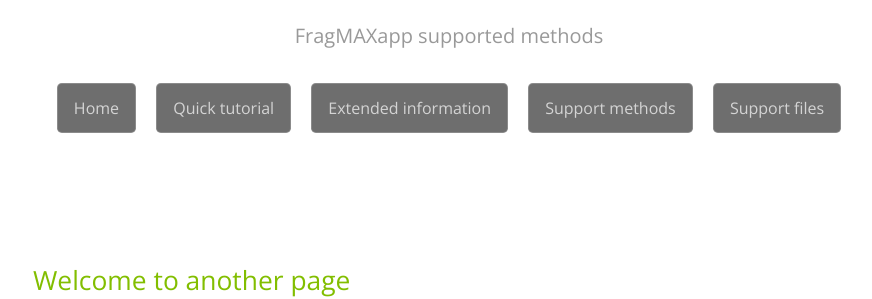
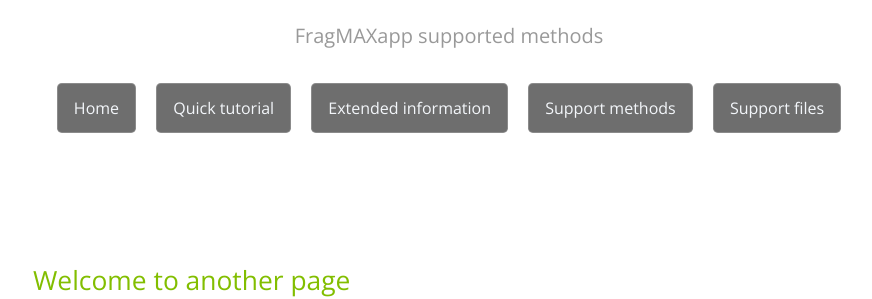
Before and after one commit to FragMAX/fragmax.github.io, a Jekyll site: the page built from supportedmethods.md, in a window 1280 px wide. Shown: the part 154-453 px from the top of the page, without its empty margins (191-1063 px from the left). Built offline with Jekyll 4.4.1, drawn with Linux system fonts in a browser that asks for light colours; our own code applies the rules of GitHub Pages for plain Markdown files.

Commit message:
Button color text

```diff
--- a/_sass/jekyll-theme-cayman.scss
+++ b/_sass/jekyll-theme-cayman.scss
@@ -64,7 +64,7 @@ a {
 .btn {
   display: inline-block;
   margin-bottom: 1rem;
-  color: rgba(255, 255, 255, 0.7);
+  color: #f3f6fa;
   background-color: #6e6e6e;
   border-color: rgba(255, 255, 255, 0.2);
   border-style: solid;
@@ -75,7 +75,7 @@ a {
   &:hover {
     color: #6e6e6e;
     text-decoration: none;
-    background-color: #c5c5c5;
+    background-color: #f3f6fa;
     border-color: rgba(255, 255, 255, 0.3);
   }
 
```
